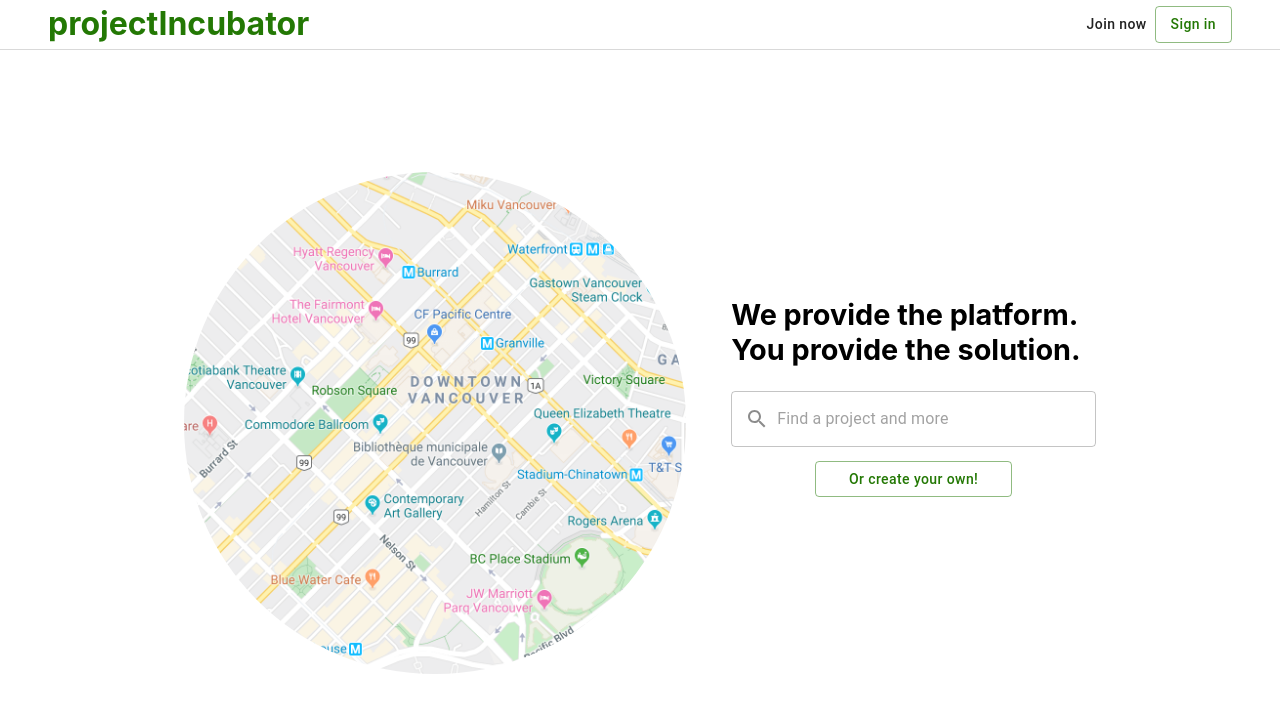
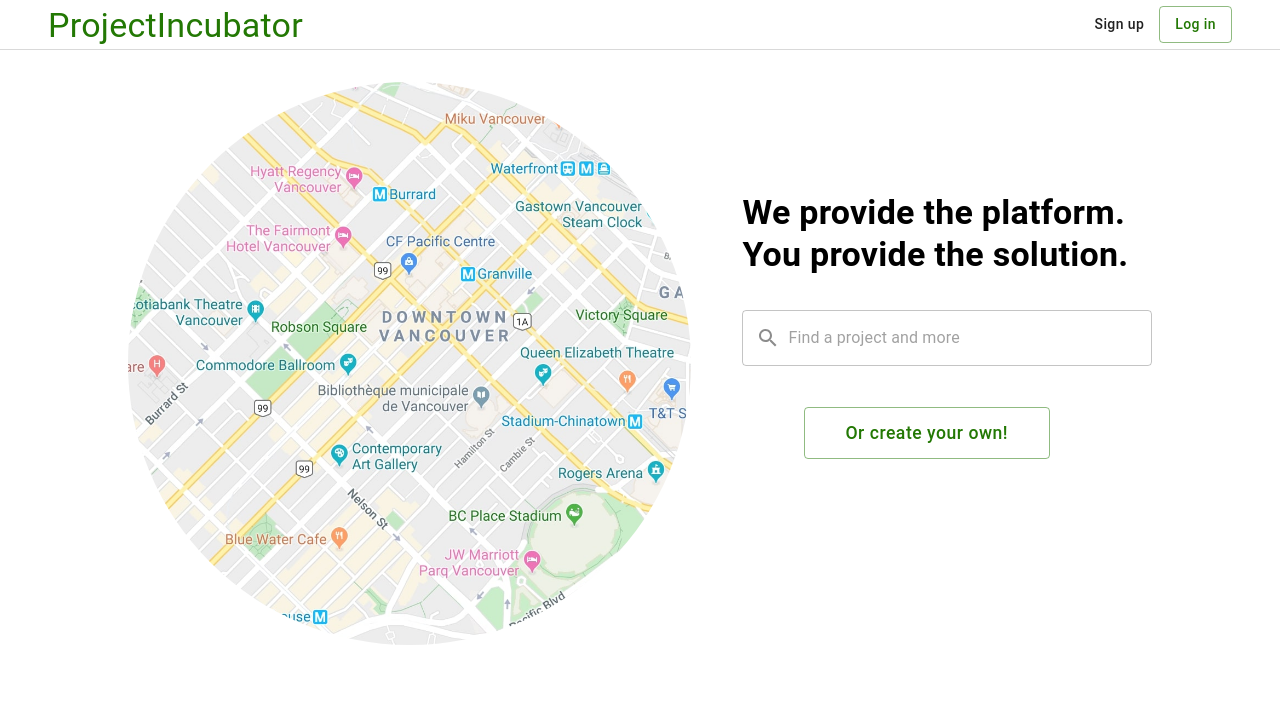
Before and after one commit to bergholmalexander/projectIncubator, a React (Create React App) app in the folder client/: page / in a window 1280 px wide. Shown: the top 712 px of the page. Built offline with nearby package versions, Linux system fonts and the light colour scheme.

Commit message:
refactor and add responsiveness

```diff
--- a/client/src/actions/index.js
+++ b/client/src/actions/index.js
@@ -1,3 +1,9 @@
+export const signOut = () => {
+  return {
+    type: 'SIGN_OUT'
+  };
+};
+
 export const signUpOnChangeEmail = email => {
   return {
     type: 'SIGNUP_ONCHANGE_EMAIL',
@@ -12,10 +18,10 @@
   };
 };
 
-export const signInOnChangeEmailPhone = emailphone => {
+export const signInOnChangeEmail = email => {
   return {
-    type: 'SIGNIN_ONCHANGE_EMAILPHONE',
-    payload: emailphone
+    type: 'SIGNIN_ONCHANGE_EMAIL',
+    payload: email
   };
 };
 
--- /dev/null
+++ b/client/src/components/Logo.js
@@ -0,0 +1,44 @@
+import React from 'react';
+import PropTypes from 'prop-types';
+import { Link } from 'react-router-dom';
+import { withStyles } from '@material-ui/styles';
+import { Typography } from '@material-ui/core';
+
+const styles = theme => ({
+  root: {
+    '& > a': {
+      color: theme.palette.primary.main,
+      textDecoration: 'none',
+      transition: 'all 150ms linear 0s',
+      '&:hover': {
+        color: theme.palette.primary.light
+      },
+      '& > p': {
+        lineHeight: '50px',
+        [theme.breakpoints.down('sm')]: {
+          fontSize: '1.5em'
+        }
+      }
+    }
+  }
+});
+
+function Logo({
+  classes
+}) {
+  return (
+    <div className={classes.root}>
+      <Link to="/">
+        <Typography variant="h4" component="p">
+          ProjectIncubator
+        </Typography>
+      </Link>
+    </div>
+  );
+}
+
+Logo.propTypes = {
+  classes: PropTypes.object.isRequired
+};
+
+export default withStyles(styles)(Logo);
--- a/client/src/components/Navbar.js
+++ b/client/src/components/Navbar.js
@@ -1,89 +1,59 @@
 import React from 'react';
 import PropTypes from 'prop-types';
 import { Link } from 'react-router-dom';
-import { withStyles } from '@material-ui/core/styles';
+import { withStyles } from '@material-ui/styles';
 import { Button } from '@material-ui/core';
+import Logo from '../components/Logo';
 
 const styles = theme => ({
   root: {
-    position: 'absolute',
-    top: '0',
-    left: '0',
-    width: '100%',
+    display: 'flex',
+    justifyContent: 'space-between',
     height: '50px',
     backgroundColor: theme.palette.white,
-    display: 'flex',
-    justifyContent: 'space-between',
-    alignItems: 'center',
+    borderBottom: `1px solid ${theme.palette.grey.light}`,
     boxSizing: 'border-box',
-    borderBottom: `1px solid ${theme.palette.lightgrey}`,
-    zIndex: '1',
+    zIndex: '9',
     [theme.breakpoints.down('sm')]: {
-      padding: '0 1em'
+      padding: '0 1rem'
     },
     [theme.breakpoints.up('md')]: {
-      padding: '0 3em'
-    },
-    '& > div:last-of-type': {
-      '& > button:not(:last-of-type)': {
-        marginRight: '0.5em'
-      }
+      padding: '0 3rem'
     }
   },
-  link: {
-    color: theme.palette.primary.main,
-    textDecoration: 'none',
-    transition: 'all 150ms linear 0s',
-    '&:hover': {
-      color: theme.palette.primary.light
+  buttonsContainer: {
+    display: 'flex',
+    alignItems: 'center',
+    '& button': {
+      marginLeft: '0.5em'
     },
-    '& > h1': {
-      margin: '0 0 3px',
-      [theme.breakpoints.down('sm')]: {
-        fontSize: '1.2em'
-      }
+    '& > a': {
+      textDecoration: 'none'
     }
   }
 });
 
-const Navbar = ({
+function Navbar({
   classes
-}) => {
+}) {
   return (
     <div className={classes.root}>
-      <Link
-        className={classes.link}
-        to="/"
-      >
-        <h1>projectIncubator</h1>
-      </Link>
-      <div>
-        <Link
-          className={classes.link}
-          to="/SignUp"
-        >
-
-          <Button
-            variant="text"
-          >
-            Join now
+      <Logo />
+      <div className={classes.buttonsContainer}>
+        <Link to="/signup">
+          <Button variant="text">
+            Sign up
           </Button>
         </Link>
-        <Link
-          className={classes.link}
-          to="/signin"
-        >
-          <Button
-            color="primary"
-            variant="outlined"
-          >
-            Sign in
+        <Link to="/signin">
+          <Button variant="outlined" color="primary">
+            Log in
           </Button>
         </Link>
       </div>
     </div>
   );
-};
+}
 
 Navbar.propTypes = {
   classes: PropTypes.object.isRequired
--- a/client/src/index.js
+++ b/client/src/index.js
@@ -1,26 +1,18 @@
 import React from 'react';
 import ReactDOM from 'react-dom';
+import { Provider } from 'react-redux';
+import { createStore } from 'redux';
+import reducer from './reducers';
+import { MuiThemeProvider, createMuiTheme } from '@material-ui/core/styles';
+import theme from './theme';
+import App from './App';
 import './index.css';
-import App from './App';
-import * as serviceWorker from './serviceWorker';
-
-import { createStore } from 'redux';
-import { Provider } from 'react-redux';
-import rootReducer from './reducers';
-
-import { MuiThemeProvider } from '@material-ui/core/styles';
-import theme from './theme';
 
 ReactDOM.render(
-  <Provider store={createStore(rootReducer)}>
-    <MuiThemeProvider theme={theme}>
+  <Provider store={createStore(reducer)}>
+    <MuiThemeProvider theme={createMuiTheme(theme)}>
       <App />
     </MuiThemeProvider>
   </Provider>,
   document.getElementById('root')
 );
-
-// If you want your app to work offline and load faster, you can change
-// unregister() to register() below. Note this comes with some pitfalls.
-// Learn more about service workers: https://bit.ly/CRA-PWA
-serviceWorker.unregister();
--- a/client/src/pages/Landing.js
+++ b/client/src/pages/Landing.js
@@ -2,27 +2,24 @@
 import PropTypes from 'prop-types';
 import { withStyles } from '@material-ui/core/styles';
 import {
-  Container,
+  Button,
+  InputAdornment,
   OutlinedInput,
-  InputAdornment,
-  Button
+  Typography
 } from '@material-ui/core';
 import SearchIcon from '@material-ui/icons/Search';
 import Navbar from '../components/Navbar';
 
 const styles = theme => ({
-  root: {
-    '& > section:nth-of-type(1)': {
-      height: '100vh',
-      boxSizing: 'border-box',
-      paddingTop: '50px',
-      '& > div': {
-        height: '100%',
+  'section-1': {
     display: 'flex',
     justifyContent: 'space-between',
     alignItems: 'center',
     [theme.breakpoints.down('sm')]: {
       flexDirection: 'column-reverse'
+    },
+    [theme.breakpoints.up('md')]: {
+      padding: '2em 10%'
     },
     '& > div:nth-of-type(1)': {
       [theme.breakpoints.down('sm')]: {
@@ -43,7 +40,7 @@
     '& > div:nth-of-type(2)': {
       display: 'flex',
       flexDirection: 'column',
-          marginBottom: '5em',
+      margin: '0 0 5em',
       [theme.breakpoints.down('sm')]: {
         position: 'absolute',
         top: '50px',
@@ -55,43 +52,49 @@
       [theme.breakpoints.up('md')]: {
         width: '40%'
       },
-          '& > h1': {
+      '& > p': {
+        margin: '0 0 1em',
+        [theme.breakpoints.down('sm')]: {
           fontSize: '1.8em'
         },
+        [theme.breakpoints.up('md')]: {
+          fontWeight: '600'
+        }
+      },
       '& > button': {
+        height: '3em',
         [theme.breakpoints.down('sm')]: {
           margin: '1em 0 0'
         },
         [theme.breakpoints.up('md')]: {
-              margin: '1em 6em 0'
-            }
-          }
+          margin: '10% 25% 0 15%',
+          fontSize: '1.1em'
         }
       }
     }
   },
   searchIcon: {
-    color: theme.palette.darkgrey
+    color: theme.palette.grey.dark
   }
 });
 
-const Landing = ({
+function Landing({
   classes
-}) => (
-  <React.Fragment>
+}) {
+  return (
+    <>
       <Navbar />
-    <div className={classes.root}>
-      <section>
-        <Container maxWidth="md">
       <div>
-            <img src="/landing_map.png" alt="map" />
+        <section className={classes['section-1']}>
+          <div>
+            <img src="/map.jpg" alt="map" />
           </div>
           <div>
-            <h1>
+            <Typography variant="h4" component="p">
               We provide the platform.
               <br />
               You provide the solution.
-            </h1>
+            </Typography>
             <OutlinedInput
               placeholder="Find a project and more"
               startAdornment={
@@ -107,11 +110,11 @@
               Or create your own!
             </Button>
           </div>
-        </Container>
         </section>
       </div>
-  </React.Fragment>
+    </>
   );
+}
 
 Landing.propTypes = {
   classes: PropTypes.object.isRequired
--- a/client/src/pages/SignIn.js
+++ b/client/src/pages/SignIn.js
@@ -1,76 +1,154 @@
 import React from 'react';
 import PropTypes from 'prop-types';
 import { connect } from 'react-redux';
-import { withStyles } from '@material-ui/core/styles';
-import { Button } from '@material-ui/core';
+import { withStyles } from '@material-ui/styles';
+import { Link } from 'react-router-dom';
+import { Button, Divider, Typography } from '@material-ui/core';
+import FacebookIcon from '@material-ui/icons/Facebook';
 import { ValidatorForm, TextValidator } from 'react-material-ui-form-validator';
-import { signInOnChangeEmailPhone, signInOnChangePassword } from '../actions';
+import Logo from '../components/Logo';
+import {
+  signInOnChangeEmail,
+  signInOnChangePassword
+} from '../actions';
 
-const styles = () => ({
+const styles = theme => ({
   root: {
+    height: '100%',
+    boxSizing: 'border-box',
+    '& button': {
+      fontSize: '1em'
+    },
+    [theme.breakpoints.up('md')]: {
+      padding: '4em 0'
+    }
+  },
+  card: {
     display: 'flex',
     flexDirection: 'column',
     alignItems: 'center',
-    marginTop: '11rem'
+    margin: 'auto',
+    boxSizing: 'border-box',
+    '& > p': {
+      margin: '0.5em 0 1em'
+    },
+    [theme.breakpoints.down('sm')]: {
+      padding: '2em 1.5em 10em'
+    },
+    [theme.breakpoints.up('md')]: {
+      width: '36em',
+      padding: '5em 7em 10em',
+      border: `1px solid ${theme.palette.grey.light}`,
+      borderRadius: '5px'
+    }
   },
   form: {
     display: 'flex',
-    flexDirection: 'column'
+    flexDirection: 'column',
+    width: '100%',
+    '& button': {
+      height: '3em',
+      marginTop: '1em'
+    }
   },
-  formComponent: {
-    marginBottom: '0.6em',
+  formInput: {
+    marginBottom: '0.6em'
+  },
+  linkContainer: {
+    display: 'flex',
+    marginTop: '2em',
+    '& > a': {
+      color: theme.palette.blue.light,
+      lineHeight: '24px',
+      textDecoration: 'none',
+      transition: 'all 150ms linear 0s',
+      '&:hover': {
+        color: theme.palette.blue.dark
+      }
+    }
+  },
+  divider: {
+    margin: '1em 0 2em',
+    width: '100%'
+  },
+  loginServiceContainer: {
+    width: '100%',
+    '& > button': {
+      width: '100%',
+      backgroundColor: theme.palette.facebook.main,
+      color: theme.palette.white,
+      '&:hover': {
+        backgroundColor: theme.palette.facebook.light
+      }
+    }
   }
 });
 
-const SignIn = ({
+function SignIn({
   classes,
   email,
   password,
   handleChangeEmail,
   handleChangePassword,
   handleSubmit
-}) => (
-  <React.Fragment>
+}) {
+  return (
     <div className={classes.root}>
-      <h1>SignIn</h1>
+      <div className={classes.card}>
+        <Logo />
+        <Typography>Welcome Back</Typography>
         <ValidatorForm
+          className={classes.form}
           onSubmit={() => handleSubmit(email, password)}
-        className={classes.form}
         >
-        <div className={classes.formComponent}>
           <TextValidator
+            className={classes.formInput}
             label="Email"
-            onChange={e => handleChangeEmail(e.target.value)}
-            name="email"
+            variant="outlined"
             value={email}
             validators={['required', 'isEmail']}
-            errorMessages={['this field is required', 'email is not valid']}
+            errorMessages={[
+              'Please enter an email address.',
+              'Please enter a valid email address.'
+            ]}
+            onChange={e => handleChangeEmail(e.target.value)}
+          />
+          <TextValidator
+            className={classes.formInput}
+            label="Password"
             variant="outlined"
-          />
-        </div>
-        <div className={classes.formComponent}>
-          <TextValidator
-            label="Password"
-            onChange={e => handleChangePassword(e.target.value)}
-            name="password"
             type="password"
             validators={['required']}
-            errorMessages={['this field is required']}
+            errorMessages={['Please enter a password.']}
             value={password}
-            variant="outlined"
+            onChange={e => handleChangePassword(e.target.value)}
           />
-        </div>
           <Button
             type="submit"
             variant="contained"
             color="primary"
           >
-          Submit
+            Log in
           </Button>
         </ValidatorForm>
+        <div className={classes.linkContainer}>
+          <Typography>
+            New to ProjectIncubator?&nbsp;
+          </Typography>
+          <Link to="/signup">
+            Join now
+          </Link>
         </div>
-  </React.Fragment>
+        <Divider className={classes.divider} />
+        <div className={classes.loginServiceContainer}>
+          <Button variant="contained">
+            <FacebookIcon />&nbsp;Log in with Facebook
+          </Button>
+        </div>
+      </div>
+    </div>
   );
+}
 
 const mapStateToProps = state => {
   return {
@@ -81,11 +159,11 @@
 
 const mapDispatchToProps = dispatch => {
   return {
-    handleChangeEmail: newEmailPhone => {
-      dispatch(signInOnChangeEmailPhone(newEmailPhone));
+    handleChangeEmail: email => {
+      dispatch(signInOnChangeEmail(email));
     },
-    handleChangePassword: newPassword => {
-      dispatch(signInOnChangePassword(newPassword));
+    handleChangePassword: password => {
+      dispatch(signInOnChangePassword(password));
     },
     handleSubmit: () => {}
   };
--- a/client/src/pages/SignUp.js
+++ b/client/src/pages/SignUp.js
@@ -1,81 +1,156 @@
 import React from 'react';
 import PropTypes from 'prop-types';
-import { withStyles } from '@material-ui/core/styles';
+import { connect } from 'react-redux';
+import { withStyles } from '@material-ui/styles';
+import { Link } from 'react-router-dom';
+import { Button, Divider, Typography } from '@material-ui/core';
+import FacebookIcon from '@material-ui/icons/Facebook';
 import { ValidatorForm, TextValidator } from 'react-material-ui-form-validator';
-import { connect } from 'react-redux';
-import { signUpOnChangeEmail, signUpOnChangePassword } from '../actions';
+import Logo from '../components/Logo';
 import {
-  Container,
-  Button
-} from '@material-ui/core';
+  signUpOnChangeEmail,
+  signUpOnChangePassword
+} from '../actions';
 
 const styles = theme => ({
   root: {
-    'background-color': theme.palette.primary.main,
-    color: theme.palette.white,
-    height: '100vh',
+    height: '100%',
     boxSizing: 'border-box',
-    paddingTop: '50px',
+    '& button': {
+      fontSize: '1em'
+    },
+    [theme.breakpoints.up('md')]: {
+      padding: '4em 0',
+      backgroundColor: theme.palette.primary.main
+    }
+  },
+  card: {
     display: 'flex',
     flexDirection: 'column',
     alignItems: 'center',
-    '& > section:nth-of-type(1)': {
-      'text-align': 'center',
-      'font-weight': 'bold',
-      fontSize: '1.8em',
-      padding: '1em',
+    margin: 'auto',
+    boxSizing: 'border-box',
+    backgroundColor: theme.palette.white,
+    '& > p': {
+      margin: '0.5em 0 1em'
     },
-    '& form': {
-      display: 'flex',
-      flexDirection: 'column'
+    [theme.breakpoints.down('sm')]: {
+      padding: '2em 1.5em 10em'
+    },
+    [theme.breakpoints.up('md')]: {
+      width: '36em',
+      padding: '5em 7em 10em',
+      border: `1px solid ${theme.palette.grey.light}`,
+      borderRadius: '5px'
     }
   },
+  form: {
+    display: 'flex',
+    flexDirection: 'column',
+    width: '100%',
+    '& button': {
+      height: '3em',
+      marginTop: '1em'
+    }
+  },
+  formInput: {
+    marginBottom: '0.6em'
+  },
+  linkContainer: {
+    display: 'flex',
+    marginTop: '2em',
+    '& > a': {
+      color: theme.palette.blue.light,
+      lineHeight: '24px',
+      textDecoration: 'none',
+      transition: 'all 150ms linear 0s',
+      '&:hover': {
+        color: theme.palette.blue.dark
+      }
+    }
+  },
+  divider: {
+    margin: '1em 0 2em',
+    width: '100%'
+  },
+  loginServiceContainer: {
+    width: '100%',
+    '& > button': {
+      width: '100%',
+      backgroundColor: theme.palette.facebook.main,
+      color: theme.palette.white,
+      '&:hover': {
+        backgroundColor: theme.palette.facebook.light
+      }
+    }
+  }
 });
 
-const SignUp = ({
-  classes, email, password, handleChangeEmail, handleChangePassword
-}) => (
-  <React.Fragment>
+function SignUp({
+  classes,
+  email,
+  password,
+  handleChangeEmail,
+  handleChangePassword,
+  handleSubmit
+}) {
+  return (
     <div className={classes.root}>
-      <section>
-            projectIncubator
-        <br />
-            incubate your projects now!
-      </section>
-      <section>
-        <Container maxWidth="md">
+      <div className={classes.card}>
+        <Logo />
+        <Typography>Incubate your projects now!</Typography>
         <ValidatorForm
-            //TODO: onSubmit={this.handleSubmit}
+          className={classes.form}
+          onSubmit={() => handleSubmit(email, password)}
         >
           <TextValidator
+            className={classes.formInput}
             label="Email"
-              onChange={e => handleChangeEmail(e.target.value)}
-              name="email"
+            variant="outlined"
             value={email}
             validators={['required', 'isEmail']}
-              errorMessages={['this field is required', 'email is not valid']}
+            errorMessages={[
+              'Please enter an email address.',
+              'Please enter a valid email address.'
+            ]}
+            onChange={e => handleChangeEmail(e.target.value)}
+          />
+          <TextValidator
+            className={classes.formInput}
+            label="Password"
             variant="outlined"
-            />
-            <br/>
-            <TextValidator
-              label="Password"
-              onChange={p => handleChangePassword(p.target.value)}
-              name="password"
             type="password"
             validators={['required']}
-              errorMessages={['this field is required']}
+            errorMessages={['Please enter a password.']}
             value={password}
-              variant= 'outlined'
-              style = {{ color: 'white' }}
+            onChange={e => handleChangePassword(e.target.value)}
           />
-            <br/>
-            <Button type="Sign up">Submit</Button>
+          <Button
+            type="submit"
+            variant="contained"
+            color="primary"
+          >
+            Sign up
+          </Button>
         </ValidatorForm>
-        </Container>
-      </section>
+        <div className={classes.linkContainer}>
+          <Typography>
+            Already on ProjectIncubator?&nbsp;
+          </Typography>
+          <Link to="/signin">
+            Log in
+          </Link>
         </div>
-  </React.Fragment>
+        <Divider className={classes.divider} />
+        <div className={classes.loginServiceContainer}>
+          <Button variant="contained">
+            <FacebookIcon />&nbsp;Log in with Facebook
+          </Button>
+        </div>
+      </div>
+    </div>
   );
+}
 
 const mapStateToProps = state => {
   return {
@@ -86,17 +161,26 @@
 
 const mapDispatchToProps = dispatch => {
   return {
-    handleChangeEmail: e => dispatch(signUpOnChangeEmail(e)),
-    handleChangePassword: p => dispatch(signUpOnChangePassword(p))
+    handleChangeEmail: email => {
+      dispatch(signUpOnChangeEmail(email));
+    },
+    handleChangePassword: password => {
+      dispatch(signUpOnChangePassword(password));
+    },
+    handleSubmit: () => {}
   };
 };
 
-export default connect(mapStateToProps,mapDispatchToProps)(withStyles(styles)(SignUp));
-
 SignUp.propTypes = {
   classes: PropTypes.object.isRequired,
-  email: PropTypes.object.isRequired,
-  password: PropTypes.object.isRequired,
-  handleChangeEmail: PropTypes.object.isRequired,
-  handleChangePassword: PropTypes.object.isRequired
+  email: PropTypes.string.isRequired,
+  password: PropTypes.string.isRequired,
+  handleChangeEmail: PropTypes.func.isRequired,
+  handleChangePassword: PropTypes.func.isRequired,
+  handleSubmit: PropTypes.func.isRequired
 };
+
+export default connect(
+  mapStateToProps,
+  mapDispatchToProps
+)(withStyles(styles)(SignUp));
--- a/client/src/reducers/index.js
+++ b/client/src/reducers/index.js
@@ -1,9 +1,32 @@
 import { combineReducers } from 'redux';
+
+const signInReducer = (
+  state = {
+    email: '',
+    password: ''
+  },
+  action
+) => {
+  switch (action.type) {
+    case 'SIGNIN_ONCHANGE_EMAIL':
+      return {
+        ...state,
+        email: action.payload
+      };
+    case 'SIGNIN_ONCHANGE_PASSWORD':
+      return {
+        ...state,
+        password: action.payload
+      };
+    default:
+      return { ...state };
+  }
+};
 
 const signUpReducer = (
   state = {
-    email:'',
-    password:''
+    email: '',
+    password: ''
   },
   action
 ) => {
@@ -23,29 +46,16 @@
   }
 };
 
-const signInReducer = (
-  state = {
-    email: '',
-    password:''
-  },
-  action
-) => {
-  switch (action.type) {
-    case 'SIGNIN_ONCHANGE_EMAILPHONE':
-      return {
-        ...state,
-        email: action.payload
-      };
-    case 'SIGNIN_ONCHANGE_PASSWORD':
-      return {
-        ...state,
-        password: action.payload
-      };
-    default:
-      return {
-        ...state
-      };
+const appReducer = combineReducers({
+  signInReducer,
+  signUpReducer
+});
+
+const rootReducer = (state, action) => {
+  if (action.type === 'SIGN_OUT') {
+    state = undefined;
   }
+  return appReducer(state, action);
 };
 
-export default combineReducers({ signUpReducer, signInReducer });
+export default rootReducer;
--- a/client/src/theme/index.js
+++ b/client/src/theme/index.js
@@ -1,20 +1,29 @@
-import { createMuiTheme } from '@material-ui/core/styles';
-
-const theme = createMuiTheme({
+const theme = {
   palette: {
     primary: {
       main: '#237804',
-      light: '#389e0d'
+      light: '#389e0d',
     },
+    black: '#000000',
     white: '#ffffff',
-    lightgrey: '#d9d9d9',
-    darkgrey: '#8c8c8c'
+    grey: {
+      light: '#d9d9d9',
+      dark: '#8c8c8c',
+    },
+    blue: {
+      light: '#1890ff',
+      dark: '#096dd9'
+    },
+    facebook: {
+      main: '#3b5998',
+      light: '#4e71ba'
+    }
   },
   typography: {
     button: {
       textTransform: 'none'
     }
   }
-});
+};
 
 export default theme;
```
Also changed, not shown: client/public/landing_map.png (deleted), client/public/map.jpg (added). Lines whose indentation alone changed are shown as unchanged.
